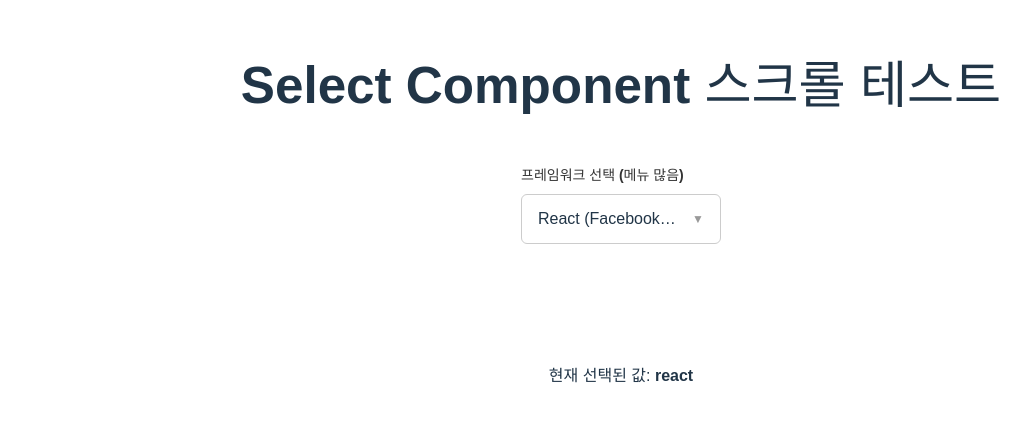
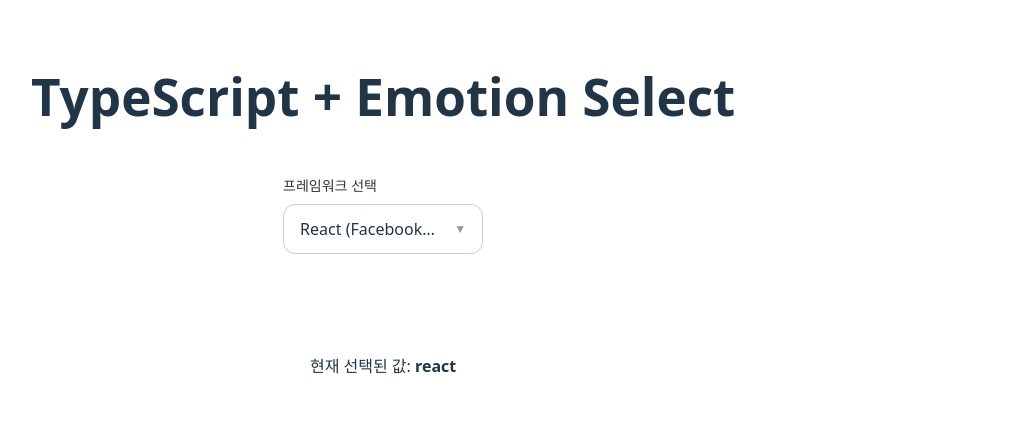
Before and after one commit to Gwongusun/design-start-1, a React (Vite) app: page / in a window 1280 px wide. Shown: the part 186-608 px from the top of the page, without its empty margins (19-1049 px from the left). Built offline with nearby package versions, Linux system fonts and the light colour scheme.

Commit message:
type script

```diff
--- a/package.json
+++ b/package.json
@@ -10,18 +10,21 @@
     "preview": "vite preview"
   },
   "dependencies": {
+    "@emotion/react": "^11.14.0",
+    "@emotion/styled": "^11.14.1",
     "react": "^19.2.0",
     "react-dom": "^19.2.0"
   },
   "devDependencies": {
     "@eslint/js": "^9.39.1",
-    "@types/react": "^19.2.5",
+    "@types/react": "^19.2.7",
     "@types/react-dom": "^19.2.3",
     "@vitejs/plugin-react": "^5.1.1",
     "eslint": "^9.39.1",
     "eslint-plugin-react-hooks": "^7.0.1",
     "eslint-plugin-react-refresh": "^0.4.24",
     "globals": "^16.5.0",
+    "typescript": "^5.9.3",
     "vite": "^7.2.4"
   }
 }
--- a/src/App.jsx
+++ b/src/App.tsx
@@ -1,13 +1,10 @@
-// src/App.jsx
 import { useState } from 'react';
-import './App.css';
-import Select from './components/Select';
+import Select, { OptionType } from './components/Select';
 
 function App() {
-  const [framework, setFramework] = useState('react');
+  const [framework, setFramework] = useState<string>('react');
 
-  // ✨ 항목을 7개로 늘렸습니다. (내용도 길게 해서 테스트)
-  const options = [
+  const options: OptionType[] = [
     { value: 'react', label: 'React (Facebook에서 만든 UI 라이브러리)' },
     { value: 'vue', label: 'Vue (진입장벽이 낮고 유연한 프레임워크)' },
     { value: 'angular', label: 'Angular (Google이 만든 완전체 프레임워크)' },
@@ -18,21 +15,23 @@ function App() {
   ];
 
   return (
-    <div className="App">
-      <h1>Select Component 스크롤 테스트</h1>
+    <div style={{ textAlign: 'center', padding: '50px' }}>
+      <h1>TypeScript + Emotion Select</h1>
 
       <div style={{ display: 'flex', justifyContent: 'center', marginTop: '50px' }}>
         <Select
-          label="프레임워크 선택 (메뉴 많음)"
+          label="프레임워크 선택"
           options={options}
           value={framework}
           onChange={(value) => setFramework(value)}
           width="200px"
-          menuWidth="500px"
+          menuWidth="400px"
         />
       </div>
 
-      <p style={{marginTop: '100px'}}>현재 선택된 값: <strong>{framework}</strong></p>
+      <p style={{ marginTop: '100px' }}>
+        현재 선택된 값: <strong>{framework}</strong>
+      </p>
     </div>
   );
 }
--- a/src/components/Dropdown.jsx
+++ /dev/null
@@ -1,20 +0,0 @@
-// src/components/Dropdown.jsx
-
-function Dropdown({ children, isOpen, width, style }) {
-  // 열리지 않았으면 아예 그리지 않음
-  if (!isOpen) return null;
-
-  return (
-    <div
-      className="dropdown-menu"
-      style={{
-        width: width,  // 외부에서 지정한 너비 적용
-        ...style       // 추가적인 스타일이 있다면 적용 (예: 위치 조정)
-      }}
-    >
-      {children}
-    </div>
-  );
-}
-
-export default Dropdown;
--- /dev/null
+++ b/src/components/Dropdown.tsx
@@ -0,0 +1,52 @@
+/** @jsxImportSource @emotion/react */
+import styled from '@emotion/styled';
+import { ReactNode } from 'react';
+
+// 타입 정의 (에러 방지용)
+interface DropdownProps {
+  children: ReactNode;
+  isOpen: boolean;
+  width?: string;
+}
+
+// 스타일 정의 (CSS가 이 안으로 들어왔습니다)
+const MenuContainer = styled.div<{ width?: string }>`
+  position: absolute;
+  top: 100%;
+  left: 0;
+  width: ${(props) => props.width || '100%'};
+  margin-top: 8px;
+  background-color: white;
+  border: 1px solid #eee;
+  border-radius: 16px;
+  box-shadow: 0 4px 12px rgba(0, 0, 0, 0.1);
+  z-index: 10;
+  padding: 8px 0;
+  max-height: 300px;
+  overflow-y: auto;
+
+  /* 스크롤바 디자인 */
+  &::-webkit-scrollbar {
+    width: 8px;
+  }
+  &::-webkit-scrollbar-track {
+    background: transparent;
+    margin: 8px 0;
+  }
+  &::-webkit-scrollbar-thumb {
+    background: #d1d5db;
+    border-radius: 10px;
+    border: 2px solid transparent;
+    background-clip: content-box;
+  }
+  &::-webkit-scrollbar-thumb:hover {
+    background-color: #a0aec0;
+  }
+`;
+
+function Dropdown({ children, isOpen, width }: DropdownProps) {
+  if (!isOpen) return null;
+  return <MenuContainer width={width}>{children}</MenuContainer>;
+}
+
+export default Dropdown;
--- a/src/components/Select.jsx
+++ /dev/null
@@ -1,56 +0,0 @@
-// src/components/Select.jsx
-import { useState, useRef, useEffect } from 'react';
-import Dropdown from './Dropdown'; // 1. 분리한 드롭다운 불러오기
-
-function Select({ label, options, value, onChange, width, menuWidth }) {
-  const [isOpen, setIsOpen] = useState(false);
-  const containerRef = useRef(null); // 이름 변경: selectRef -> containerRef (더 명확하게)
-
-  const selectedOption = options.find(option => option.value === value);
-  const displayValue = selectedOption ? selectedOption.label : '선택해주세요';
-
-  const toggleOpen = () => setIsOpen(!isOpen);
-
-  const handleOptionClick = (optionValue) => {
-    onChange(optionValue);
-    setIsOpen(false);
-  };
-
-  useEffect(() => {
-    const handleClickOutside = (event) => {
-      if (containerRef.current && !containerRef.current.contains(event.target)) {
-        setIsOpen(false);
-      }
-    };
-    document.addEventListener('mousedown', handleClickOutside);
-    return () => document.removeEventListener('mousedown', handleClickOutside);
-  }, []);
-
-  return (
-    <div className="select-wrapper" ref={containerRef} style={{ width: width }}>
-      <label className="select-label">{label}</label>
-
-      {/* 클릭하는 버튼 부분 */}
-      <div className={`select-box ${isOpen ? 'open' : ''}`} onClick={toggleOpen}>
-        <span className="selected-value">{displayValue}</span>
-        <span className="arrow">▼</span>
-      </div>
-
-      {/* 2. 직접 div를 그리는 대신 Dropdown 컴포넌트 사용 */}
-      <Dropdown isOpen={isOpen} width={menuWidth}>
-        {/* Dropdown 안에 들어갈 내용은 Select가 결정해서 넣어줌 */}
-        {options.map((option) => (
-          <div
-            key={option.value}
-            className={`select-option ${option.value === value ? 'selected' : ''}`}
-            onClick={() => handleOptionClick(option.value)}
-          >
-            {option.label}
-          </div>
-        ))}
-      </Dropdown>
-    </div>
-  );
-}
-
-export default Select;
--- /dev/null
+++ b/src/components/Select.tsx
@@ -0,0 +1,132 @@
+/** @jsxImportSource @emotion/react */
+import { useState, useRef, useEffect } from 'react';
+import styled from '@emotion/styled';
+import Dropdown from './Dropdown';
+
+// 데이터 타입 정의
+export interface OptionType {
+  label: string;
+  value: string;
+}
+
+interface SelectProps {
+  label: string;
+  options: OptionType[];
+  value: string;
+  onChange: (value: string) => void;
+  width?: string;
+  menuWidth?: string;
+}
+
+const Wrapper = styled.div<{ width?: string }>`
+  position: relative;
+  display: flex;
+  flex-direction: column;
+  gap: 8px;
+  text-align: left;
+  width: ${(props) => props.width || '100%'};
+`;
+
+const Label = styled.label`
+  font-size: 14px;
+  font-weight: bold;
+  color: #333;
+`;
+
+const TriggerButton = styled.div<{ isOpen: boolean }>`
+  padding: 12px 16px;
+  border: 1px solid ${(props) => (props.isOpen ? '#63b3ed' : '#ccc')};
+  border-radius: 12px;
+  font-size: 16px;
+  background-color: white;
+  cursor: pointer;
+  display: flex;
+  justify-content: space-between;
+  align-items: center;
+  transition: border-color 0.2s;
+  overflow: hidden;
+
+  &:hover {
+    border-color: #63b3ed;
+  }
+`;
+
+const SelectedValue = styled.span`
+  white-space: nowrap;
+  overflow: hidden;
+  text-overflow: ellipsis;
+  flex: 1;
+  margin-right: 10px;
+`;
+
+const Arrow = styled.span`
+  flex-shrink: 0;
+  font-size: 12px;
+  color: #999;
+`;
+
+const OptionItem = styled.div<{ isSelected: boolean }>`
+  padding: 14px 20px;
+  font-size: 16px;
+  color: ${(props) => (props.isSelected ? '#68d391' : '#333')};
+  background-color: ${(props) => (props.isSelected ? '#f0fff4' : 'transparent')};
+  font-weight: ${(props) => (props.isSelected ? 'bold' : 'normal')};
+  cursor: pointer;
+  transition: all 0.2s;
+
+  &:hover {
+    background-color: #f7f7f7;
+  }
+`;
+
+function Select({ label, options, value, onChange, width, menuWidth }: SelectProps) {
+  const [isOpen, setIsOpen] = useState<boolean>(false);
+  const containerRef = useRef<HTMLDivElement>(null);
+
+  const selectedOption = options.find((option) => option.value === value);
+  const displayValue = selectedOption ? selectedOption.label : '선택해주세요';
+
+  const toggleOpen = () => setIsOpen(!isOpen);
+
+  const handleOptionClick = (optionValue: string) => {
+    onChange(optionValue);
+    setIsOpen(false);
+  };
+
+  useEffect(() => {
+    const handleClickOutside = (event: MouseEvent) => {
+      if (
+        containerRef.current &&
+        !containerRef.current.contains(event.target as Node)
+      ) {
+        setIsOpen(false);
+      }
+    };
+    document.addEventListener('mousedown', handleClickOutside);
+    return () => document.removeEventListener('mousedown', handleClickOutside);
+  }, []);
+
+  return (
+    <Wrapper ref={containerRef} width={width}>
+      <Label>{label}</Label>
+      <TriggerButton isOpen={isOpen} onClick={toggleOpen}>
+        <SelectedValue>{displayValue}</SelectedValue>
+        <Arrow>▼</Arrow>
+      </TriggerButton>
+
+      <Dropdown isOpen={isOpen} width={menuWidth}>
+        {options.map((option) => (
+          <OptionItem
+            key={option.value}
+            isSelected={option.value === value}
+            onClick={() => handleOptionClick(option.value)}
+          >
+            {option.label}
+          </OptionItem>
+        ))}
+      </Dropdown>
+    </Wrapper>
+  );
+}
+
+export default Select;
```
Also changed, not shown: 1 other file (tests, documents, lock files or other folders).
